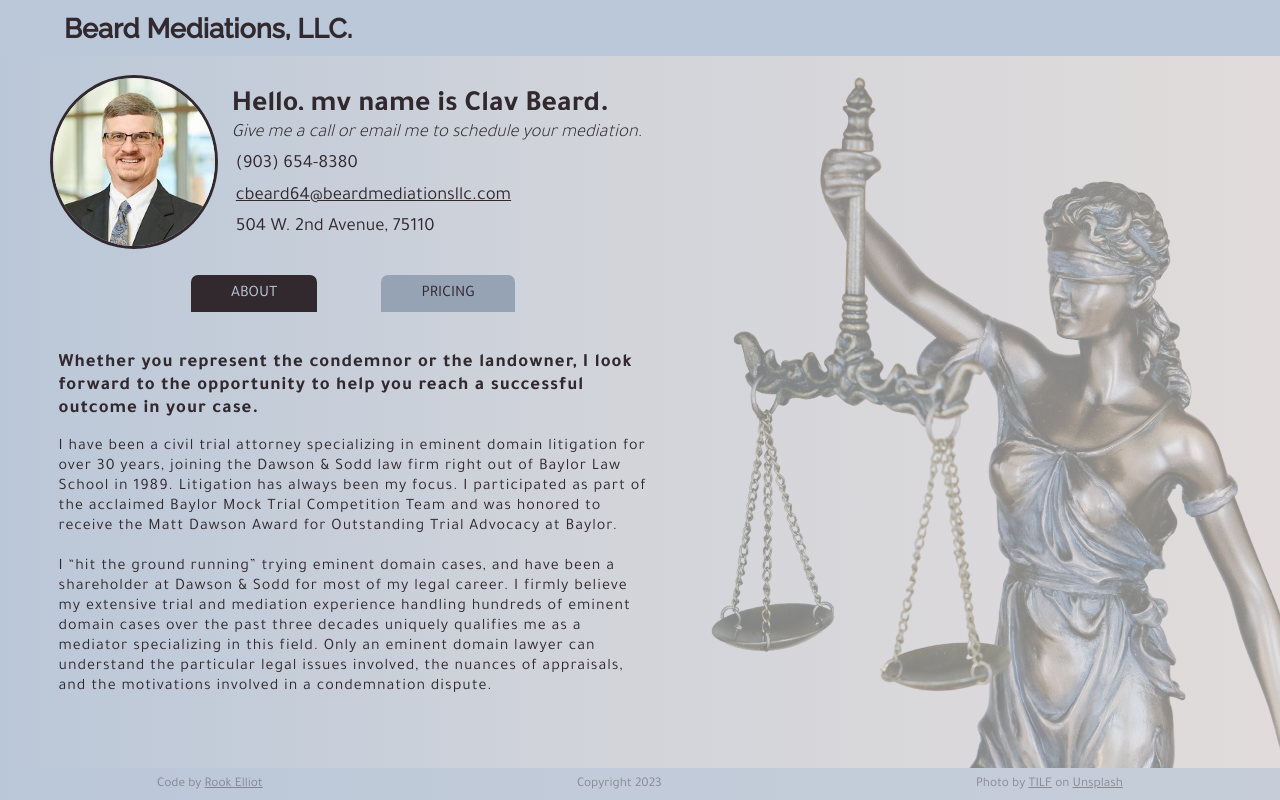
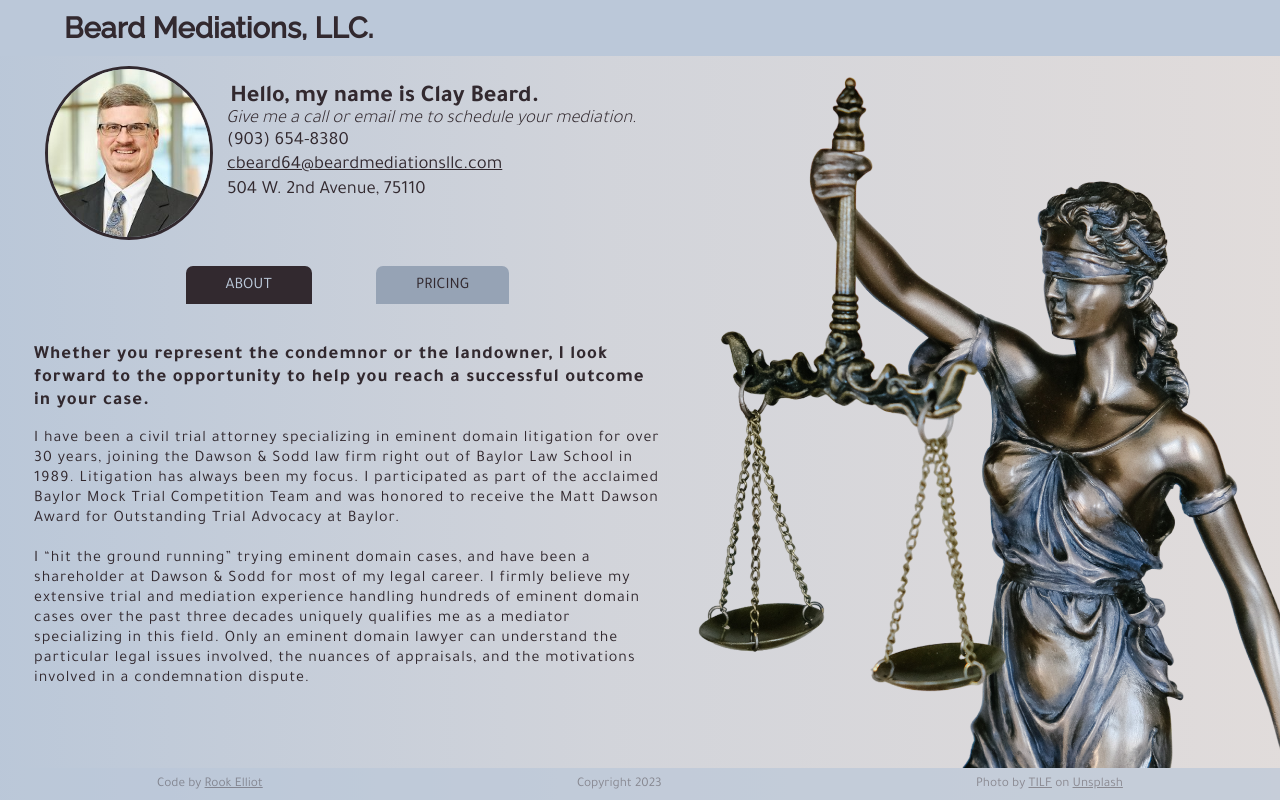
Before and after one commit to h-elliot/beard-mediations, a React (Create React App) app: page / in a window 1280 px wide. Built offline with nearby package versions, Linux system fonts and the light colour scheme.

Commit message:
as close to perfect styles as i can get right now

```diff
--- a/src/App.css
+++ b/src/App.css
@@ -14,7 +14,6 @@
 @import url('https://fonts.googleapis.com/css2?family=Raleway:ital,wght@0,100;0,200;0,400;0,500;1,100;1,200;1,400;1,500&family=Tajawal:wght@200;300;400;700;900&display=swap');
 
 *, html, body {
-  /*! min-height: 100%; breaks everything */
   height: 100%;
   color: #32292F;
   overflow: hidden;
@@ -30,7 +29,6 @@ main {
 }
 
 .App {
-  /*! overflow: hidden; do not use*/
   text-align: center;
   height: 100%;
   min-height: 100%;
@@ -52,7 +50,7 @@ main {
 
 .Main-container {
   display: grid;
-  grid-template-columns: [col1] 55% [col2] 45%;
+  grid-template-columns: [col1] auto [col2] auto;
   grid-template-rows: [row1] 7vh  [row2] auto [row3] 4vh;
 
   z-index: 1;
@@ -91,7 +89,7 @@ main {
     grid-row-start: row3;
     grid-row-end: row3;
 
-      z-index: 1;
+    z-index: 1;
 }
 
 
@@ -110,10 +108,8 @@ ul {
   padding: 0
 }
 
-@media screen and (max-width: 1300px) {}
 
-
-@media screen and (max-width: 800px) {
+@media screen and (max-width: 900px) {
 
   .Main-container {
     display: grid;
--- a/src/styles/About.css
+++ b/src/styles/About.css
@@ -1,6 +1,6 @@
 .About-text {
 	margin: 2vmin 0;
-	padding: 0 5vh;
+	padding: 0 3vh;
 	text-align: left;
 
 	letter-spacing: 1px;
@@ -17,22 +17,15 @@
 	line-height: 2.5vmin;
 
 }
-/*
-@media screen and (max-width: 1300px) {
 
-	.About-text {
-		padding: 3vh 6vh;
-		max-width: fit-content;
-	}
-} */
-
-@media screen and (max-width: 800px) {
+@media screen and (max-width: 900px) {
 
 	.About-text {
 		line-height: 2vh;
 		padding: 0 3vh;
 		max-width: fit-content;
 		overflow-y: scroll;
+		height: min-content;
 	}
 
 	.About-title {
--- a/src/styles/Card.css
+++ b/src/styles/Card.css
@@ -26,7 +26,8 @@
 .Card-text {
 	display: flex;
 	flex-flow: column nowrap;
-	justify-content: space-between;
+	justify-content: center;
+	align-items: space-around;
 
 	padding:  2%;
 	height: 100vh;
@@ -38,8 +39,8 @@
 .Card-title {
 	text-align: left;
 	margin: 0;
-	font-size: calc(10pt + 2vmin);
-		height: fit-content;
+	height: auto;
+	padding: 1%;
 }
 
 .Card-subtitle {
@@ -48,23 +49,37 @@
 	font-style: italic;
 	text-align: left;
 
-	height: fit-content;
-	padding: 3% 0;
-	margin: 0;
+	height: auto;
+	padding: 0;
+	margin: 0 0 1% 0;
 	font-size: calc(8pt + 1vmin);
+
+	/* padding: 1%; */
 }
 
 .Profile-contact ul {
 	height: fit-content;
+
+	display: flex;
+	flex-flow: column;
+	justify-content: space-evenly;
+
+	/* padding: 1%; */
 }
 
 .Profile-contact li {
 	height: fit-content;
-	padding: 1%;
+	/* padding: 0; */
 	max-height: 25%;
 	font-size: calc(8pt + 1vmin);
 	list-style-type: none;
 	text-align: left;
+
+	display: flex;
+	flex-flow: column;
+	justify-content: space-evenly;
+
+	padding: .2%;
 }
 
 @media screen and (max-width: 800px) {
@@ -73,17 +88,16 @@
 		font-size: calc(6pt + 1vmin);
 		padding: 0 2.5% ;
 		height: fit-content;
-				margin-top: auto;
-					margin-bottom: auto;
+		margin-top: auto;
+		margin-bottom: auto;
 	}
 
 	.Card-title {
-		font-size: calc(8pt + 1vmin);
+		height: min-content
 	}
 
 	.Card-subtitle {
-		font-size: calc(7pt + 1vmin);
-		padding: 0;
+		height: min-content
 	}
 
 	.Profile-contact ul {
@@ -104,10 +118,10 @@
 		margin-bottom: auto;
 
 	}
-}
 
-@media screen and (max-width: 800px) {
 	.Page-card {
 		margin: 0 2vh
 	}
 }
+
+@media screen and (max-width: 800px) {}
--- a/src/styles/HeroImg.css
+++ b/src/styles/HeroImg.css
@@ -3,32 +3,20 @@
 	flex-direction: row;		justify-content: flex-end;
 
 	padding: 0;
+	margin: 0 0 0 2vh;
+
 }
 
 .Hero-img-img {
-	width: auto;
-	height: 100%;
+
 	padding: 0;
+
+	object-fit: cover;
 
 	background-position: center;
 	background-repeat: no-repeat;
 	background-size: cover;
 
 	z-index: 0;
-
-	opacity: 80%;
-
 	transition: ease all 1s;
 }
-
-@media screen and (max-width: 1300px) {
-
-	.Hero-img-img {
-		display: block;
-		margin-left: auto;
-		margin-right: auto;
-		opacity: 40%;
-		transition: ease all 1s;
-		z-index: -10;
-	}
-}
--- a/src/styles/Navbar.css
+++ b/src/styles/Navbar.css
@@ -28,24 +28,3 @@
 	font-size: calc(13px + 2vmin);
 	padding: 0 8vmin
 }
-
-
-@media screen and (max-width: 1300px) {
-	.Header-all {
-		max-height: 7vh;
-	}
-
-	.Header-text {
-		display: flex;
-		justify-content: space-around;
-		align-items: center;
-
-	}
-
-	#Header-title {
-		margin: 0;
-		font-size: calc(11px + 2vmin);
-	}
-}
-
-@media screen and (max-width: 800px) {}
--- a/src/styles/PageContent.css
+++ b/src/styles/PageContent.css
@@ -1,24 +1,17 @@
 /* MAIN */
 
 .Page-content-all {
-	/* height: fit-content; */
 
 	height: 100%;
 	width: 100%;
 	overflow: hidden;
-	margin: 1vh;
+	/* margin: 1vh; */
 	padding: 1.5%;
 
-}
-
-@media screen and (max-width: 1336px) {
-
-	.Page-content-all {
-		width: 95%;
-	}
 }
 
 @media screen and (max-width: 800px) {
 
 
+
 }
```
